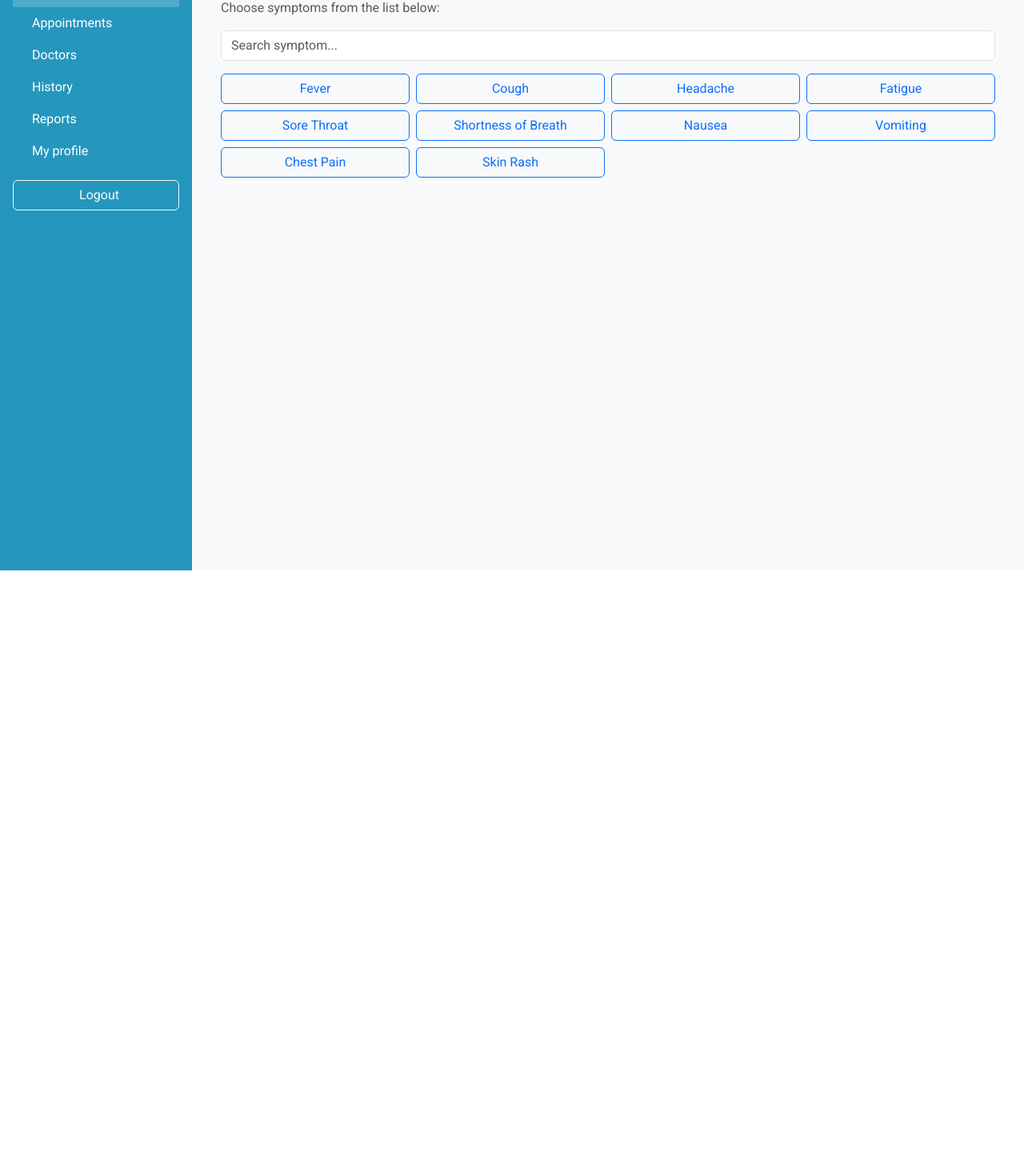
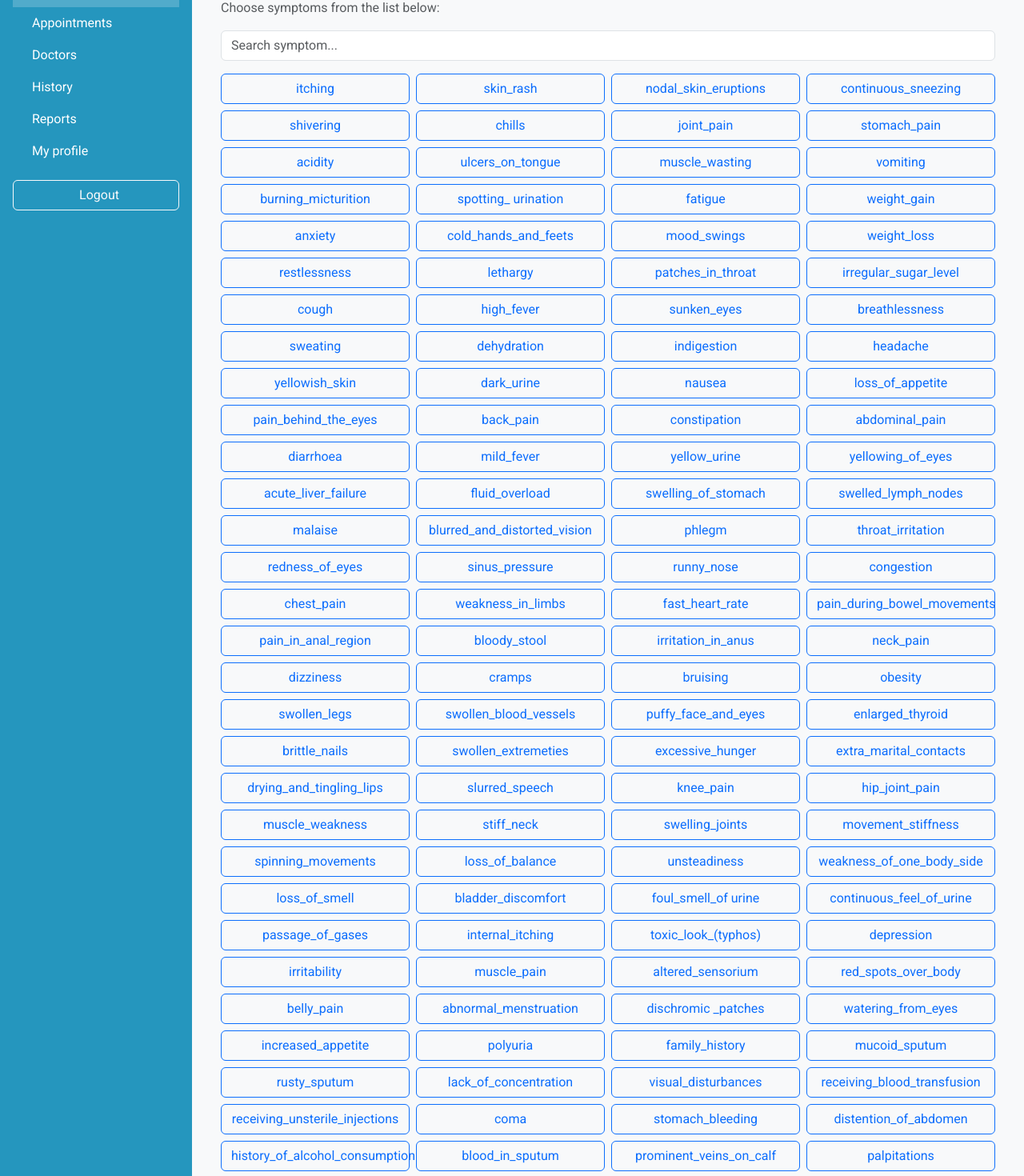
Before and after one commit to VKwamboka/patient_service_frontend, an Angular app in the folder disease-prediction-app/: page /dashboard/patient/symptoms in a window 1280 px wide. Shown: the part 150-1620 px from the top of the page at 80% size. Before the commit the page ends 863 px from the top, so only its background shows below. Built offline with nearby package versions, Linux system fonts and the light colour scheme; sample sign-in values are in the browser's storage.

Commit message:
updated symptoms list

```diff
--- a/disease-prediction-app/src/app/patient/symptoms/symptoms.component.ts
+++ b/disease-prediction-app/src/app/patient/symptoms/symptoms.component.ts
@@ -11,10 +11,36 @@ import { PredictionResultComponent } from '../prediction-result/prediction-resul
 })
 export class SymptomsComponent {
   symptomsList: string[] = [
-    'Fever', 'Cough', 'Headache', 'Fatigue',
-    'Sore Throat', 'Shortness of Breath', 'Nausea',
-    'Vomiting', 'Chest Pain', 'Skin Rash'
-  ];
+  "itching", "skin_rash", "nodal_skin_eruptions", "continuous_sneezing", "shivering", "chills",
+  "joint_pain", "stomach_pain", "acidity", "ulcers_on_tongue", "muscle_wasting", "vomiting",
+  "burning_micturition", "spotting_ urination", "fatigue", "weight_gain", "anxiety",
+  "cold_hands_and_feets", "mood_swings", "weight_loss", "restlessness", "lethargy",
+  "patches_in_throat", "irregular_sugar_level", "cough", "high_fever", "sunken_eyes",
+  "breathlessness", "sweating", "dehydration", "indigestion", "headache", "yellowish_skin",
+  "dark_urine", "nausea", "loss_of_appetite", "pain_behind_the_eyes", "back_pain", "constipation",
+  "abdominal_pain", "diarrhoea", "mild_fever", "yellow_urine", "yellowing_of_eyes",
+  "acute_liver_failure", "fluid_overload", "swelling_of_stomach", "swelled_lymph_nodes", "malaise",
+  "blurred_and_distorted_vision", "phlegm", "throat_irritation", "redness_of_eyes", "sinus_pressure",
+  "runny_nose", "congestion", "chest_pain", "weakness_in_limbs", "fast_heart_rate",
+  "pain_during_bowel_movements", "pain_in_anal_region", "bloody_stool", "irritation_in_anus",
+  "neck_pain", "dizziness", "cramps", "bruising", "obesity", "swollen_legs", "swollen_blood_vessels",
+  "puffy_face_and_eyes", "enlarged_thyroid", "brittle_nails", "swollen_extremeties",
+  "excessive_hunger", "extra_marital_contacts", "drying_and_tingling_lips", "slurred_speech",
+  "knee_pain", "hip_joint_pain", "muscle_weakness", "stiff_neck", "swelling_joints",
+  "movement_stiffness", "spinning_movements", "loss_of_balance", "unsteadiness",
+  "weakness_of_one_body_side", "loss_of_smell", "bladder_discomfort", "foul_smell_of urine",
+  "continuous_feel_of_urine", "passage_of_gases", "internal_itching", "toxic_look_(typhos)",
+  "depression", "irritability", "muscle_pain", "altered_sensorium", "red_spots_over_body",
+  "belly_pain", "abnormal_menstruation", "dischromic _patches", "watering_from_eyes",
+  "increased_appetite", "polyuria", "family_history", "mucoid_sputum", "rusty_sputum",
+  "lack_of_concentration", "visual_disturbances", "receiving_blood_transfusion",
+  "receiving_unsterile_injections", "coma", "stomach_bleeding", "distention_of_abdomen",
+  "history_of_alcohol_consumption", "blood_in_sputum", "prominent_veins_on_calf",
+  "palpitations", "painful_walking", "pus_filled_pimples", "blackheads", "scurring",
+  "skin_peeling", "silver_like_dusting", "small_dents_in_nails", "inflammatory_nails",
+  "blister", "red_sore_around_nose", "yellow_crust_ooze"
+];
+
 
   selectedSymptoms: string[] = [];
   evaluationDone = false;
```
